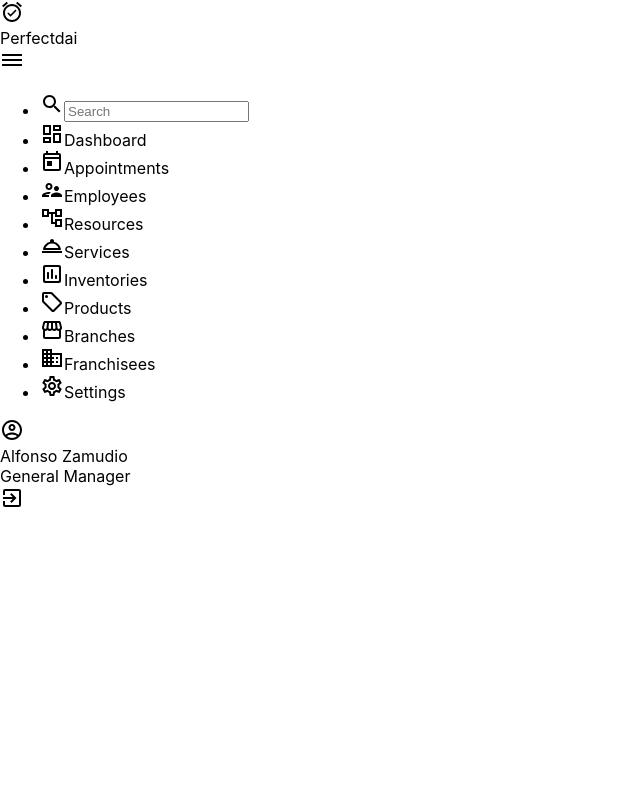
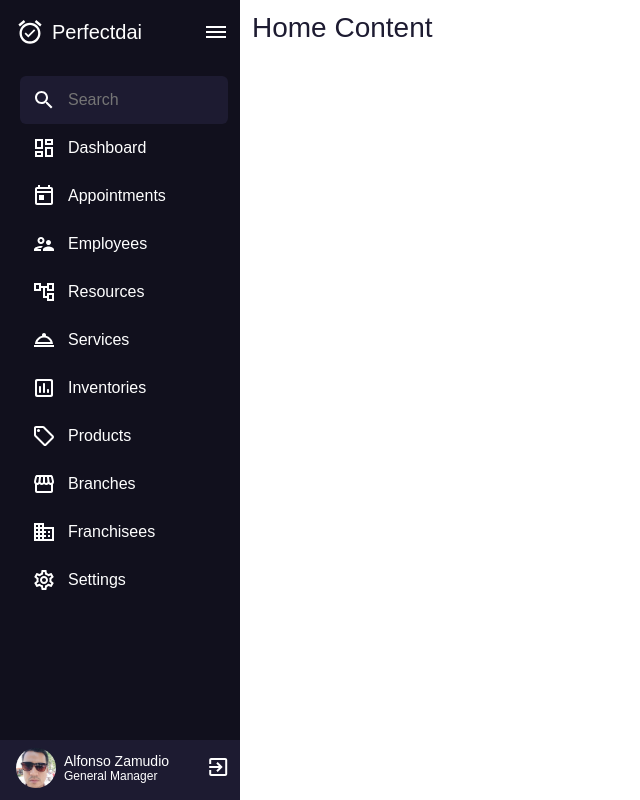
Before and after one commit to ponchohead/perfectDai, a Next.js app: page /menu in a window 1280 px wide. Shown: the whole page, without its empty margins (0-640 px from the left). Built offline with nearby package versions, Linux system fonts and the light colour scheme.

Commit message:
CSS Sidebar Menu open

```diff
--- a/components/menu.jsx
+++ b/components/menu.jsx
@@ -1,5 +1,6 @@
 import React from 'react'
 import Link from 'next/link'
+import Image from 'next/image'
 import DehazeOutlinedIcon from '@material-ui/icons/DehazeOutlined';
 import AlarmOnOutlinedIcon from '@material-ui/icons/AlarmOnOutlined';
 import DashboardOutlinedIcon from '@material-ui/icons/DashboardOutlined';
@@ -18,105 +19,116 @@ import ExitToAppOutlinedIcon from '@material-ui/icons/ExitToAppOutlined';
 
 export const SideMenu = ({ appName="Perfectdai"}) => {
   return(
+    <div>
     <div className="sidebar">
       <div className="logo_content">
         <div className="logo">
-          <AlarmOnOutlinedIcon />
+          <AlarmOnOutlinedIcon className="icon_i"/>
           <div className="logo_name">{appName}</div>
         </div>
-        <DehazeOutlinedIcon />
+        <DehazeOutlinedIcon className="btn"/>
       </div>
       <ul className="nav_list">
         <li>
           <a href="#">
-            <SearchOutlinedIcon />
+            <SearchOutlinedIcon className="search_icon"/>
             <input type="text" placeholder="Search" />
           </a>
-          {/* <span class="tooltip">Dashboard</span> */}
+          <span className="tooltip">Search</span>
         </li>
         <li>
           <a href="#">
-            <DashboardOutlinedIcon />
+            <DashboardOutlinedIcon className="icon_i"/>
             <span className="links_name">Dashboard</span>
           </a>
-          {/* <span class="tooltip">Dashboard</span> */}
+          <span className="tooltip">Dashboard</span>
         </li>
         <li>
           <a href="#">
-            <TodayOutlinedIcon />
+            <TodayOutlinedIcon className="icon_i"/>
             <span className="links_name">Appointments</span>
           </a>
-          {/* <span class="tooltip">Dashboard</span> */}
+          <span className="tooltip">Appointments</span>
         </li>
         <li>
           <a href="#">
-            <SupervisorAccountOutlinedIcon />
+            <SupervisorAccountOutlinedIcon className="icon_i"/>
             <span className="links_name">Employees</span>
           </a>
-          {/* <span class="tooltip">Dashboard</span> */}
+          <span className="tooltip">Employees</span>
         </li>
         <li>
           <a href="#">
-            <AccountTreeOutlinedIcon />
+            <AccountTreeOutlinedIcon className="icon_i"/>
             <span className="links_name">Resources</span>
           </a>
-          {/* <span class="tooltip">Dashboard</span> */}
+          <span className="tooltip">Resources</span>
         </li>
         <li>
           <a href="#">
-            <RoomServiceOutlinedIcon />
+            <RoomServiceOutlinedIcon className="icon_i"/>
             <span className="links_name">Services</span>
           </a>
-          {/* <span class="tooltip">Dashboard</span> */}
+          <span className="tooltip">Services</span>
         </li>
         <li>
           <a href="#">
-            <InsertChartOutlinedRoundedIcon />
+            <InsertChartOutlinedRoundedIcon className="icon_i"/>
             <span className="links_name">Inventories</span>
           </a>
-          {/* <span class="tooltip">Dashboard</span> */}
+          <span className="tooltip">Inventories</span>
         </li>
         <li>
           <a href="#">
-            <LocalOfferOutlinedIcon />
+            <LocalOfferOutlinedIcon className="icon_i"/>
             <span className="links_name">Products</span>
           </a>
-          {/* <span class="tooltip">Dashboard</span> */}
+          <span className="tooltip">Products</span>
         </li>
         <li>
           <a href="#">
-            <StorefrontOutlinedIcon />
+            <StorefrontOutlinedIcon className="icon_i"/>
             <span className="links_name">Branches</span>
           </a>
-          {/* <span class="tooltip">Dashboard</span> */}
+          <span className="tooltip">Branches</span>
         </li>
         <li>
           <a href="#">
-            <BusinessOutlinedIcon />
+            <BusinessOutlinedIcon className="icon_i"/>
             <span className="links_name">Franchisees</span>
           </a>
-          {/* <span class="tooltip">Dashboard</span> */}
+          <span className="tooltip">Franchisees</span>
         </li>
         <li>
           <a href="#">
-            <SettingsOutlinedIcon />
+            <SettingsOutlinedIcon className="icon_i"/>
             <span className="links_name">Settings</span>
           </a>
-          {/* <span class="tooltip">Dashboard</span> */}
+          <span className="tooltip">Settings</span>
         </li>
       </ul>
       <div className="profile_content">
         <div className="profile">
           <div className="profile_details">
-            <AccountCircleOutlinedIcon />
+            <Image
+              src={"/Alfonso_Zamudio_face.jpeg"}
+              alt="Picture of the user"
+              width={40}
+              height={40}
+              className="img_user"
+            />
             <div className="name_job">
               <div className="name">Alfonso Zamudio</div>
               <div className="job">General Manager</div>
             </div>
-            <span id="log_out"><ExitToAppOutlinedIcon /></span>
+            <span id="log_out"><ExitToAppOutlinedIcon className="icon_i"/></span>
           </div>
         </div>
       </div>
     </div>
+      <div className="home_content">
+        <div className="text">Home Content</div>
+      </div>
+    </div>
   )
 }
--- a/styles/globals.css
+++ b/styles/globals.css
@@ -10,7 +10,200 @@ a {
   color: inherit;
   text-decoration: none;
 }
+@import url('https://fonts.googleapis.com/css2?family=Poppins:ital,wght@0,100;0,200;0,300;0,400;0,500;0,600;0,700;0,800;0,900;1,100;1,200;1,300;1,400;1,500;1,600;1,700;1,800;1,900&display=swap');
+* {
+  margin: 0;
+  padding: 0;
+  box-sizing: border-box;
+  font-family: "Poppins", sans-serif;
+}
+body{
+  position: relative;
+  min-height: 100vh;
+  width: 100%;
+  overflow: hidden;
+}
+.sidebar{
+  position: fixed;
+  height: 100%;
+  width: 240px;
+  background: #11101d;
+  padding: 8px 16px;
+}
+.sidebar .logo_content .logo{
+  color: #fff;
+  display: flex;
+  height: 48px;
+  width: 100%;
+  align-items: center;
+}
 
-* {
-  box-sizing: border-box;
+.logo_content .logo .icon_i{
+  font-size: 28px;
+  margin-right: 8px;
 }
+
+.logo_content .logo .logo_name {
+  font-size: 20px;
+  font-weight: 400;
+}
+
+.sidebar .btn{
+  color: #fff;
+  position: absolute;
+  left: 90%;
+  top: 8px;
+  height: 48px;
+  width: 24px;
+  text-align: center;
+  line-height: 48px;
+  transform: translateX(-50%);
+}
+
+.sidebar ul{
+  margin-top: 20px;
+}
+
+.sidebar ul li{
+  position: relative;
+  height: 48px;
+  width: 100%;
+  margin: 0 4px;
+  list-style: none;
+  line-height: 48px;
+}
+
+.sidebar ul li .tooltip{
+  position: absolute;
+  left: 122px;
+  top: 0%;
+  transform: translateY(-50%);
+  border-radius: 6px;
+  height: 36px;
+  width: 122px;
+  background: #fff;
+  line-height: 36px;
+  text-align: center;
+  box-shadow: 0 6px 12px rgb(0, 0, 0, 0.2);
+  transition: 0s;
+  opacity: 0;
+  pointer-events: none;
+}
+
+.sidebar ul li:hover .tooltip{
+  transition: all 0.4s ease;
+  top:50%;
+  opacity: 1;
+
+}
+
+.sidebar ul li input{
+  position: absolute;
+  height: 100%;
+  width: 100%;
+  left: 0;
+  top: 0;
+  border-radius: 6px;
+  outline: none;
+  border: none;
+  background: #1d1b31;
+  padding-left: 48px;
+  font-size: 16px;
+  color: #fff;
+}
+
+.sidebar ul li .search_icon{
+  position: absolute;
+  z-index: 99;
+  color: #fff;
+  font-size: 24px;
+  transform: translateY(100%) translateX(50%);
+}
+
+.sidebar ul li a{
+  color: #fff;
+  display: flex;
+  align-items: center;
+  text-decoration: none;
+  border-radius: 6px;
+  transition: all 0.4s ease;
+}
+
+.sidebar ul li a:hover{
+  background: #fff;
+  color: #11101d;
+}
+
+.sidebar ul li .icon_i{
+  height: 48px;
+  min-width: 24px;
+  border-radius: 6px;
+  line-height: 48px;
+  text-align: center;
+  margin: 0 12px;
+}
+
+.sidebar .profile_content{
+  position: absolute;
+  color: #fff;
+  bottom: 0;
+  left: 0;
+  width: 100%;
+}
+
+.sidebar .profile_content .profile{
+  position: relative;
+  padding: 8px 16px;
+  height: 60px;
+  background: #1d1b31;
+}
+
+.profile_content .profile .profile_details{
+  display: flex;
+  align-items: center;
+}
+
+.profile .profile_details .img_user{
+  object-fit: cover;
+  border-radius: 50%;
+}
+
+.profile .profile_details .name_job{
+  margin-left: 8px;
+}
+
+.profile .profile_details .name{
+  font-size: 14px;
+  font-weight: 400;
+}
+
+.profile .profile_details .job{
+  font-size: 12px;
+  font-weight: 200;
+}
+
+.profile #log_out{
+  position: absolute;
+  left: 88%;
+  bottom: 4px;
+  transform: translateX(-10%);
+  min-width: 48px;
+  line-height: 48px;
+  font-size: 20px;
+  border-radius: 6px;
+}
+
+.home_content {
+  position: absolute;
+  height: 100%;
+  width: calc(100% - 240px);
+  left: 240px;
+}
+
+.home_content .text{
+  font-size: 28px;
+  font-weight: 500;
+  color: #1d1b31;
+  margin: 12px;
+
+}
```
Also changed, not shown: public/Alfonso_Zamudio.jpeg (added), public/Alfonso_Zamudio_face.jpeg (added).
